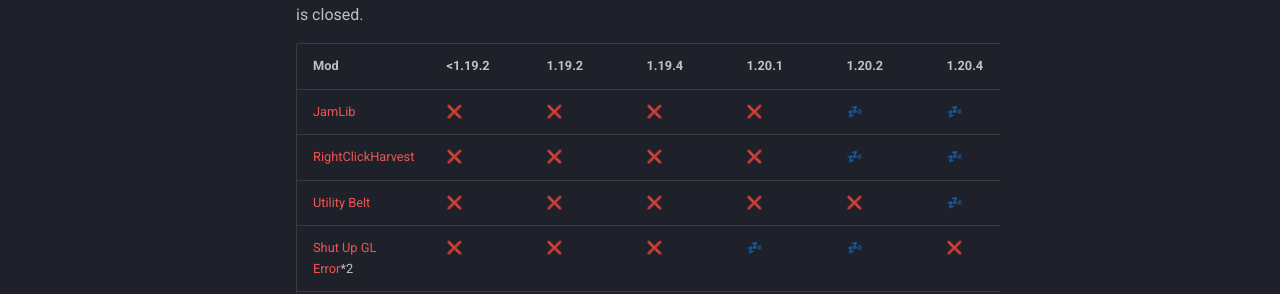
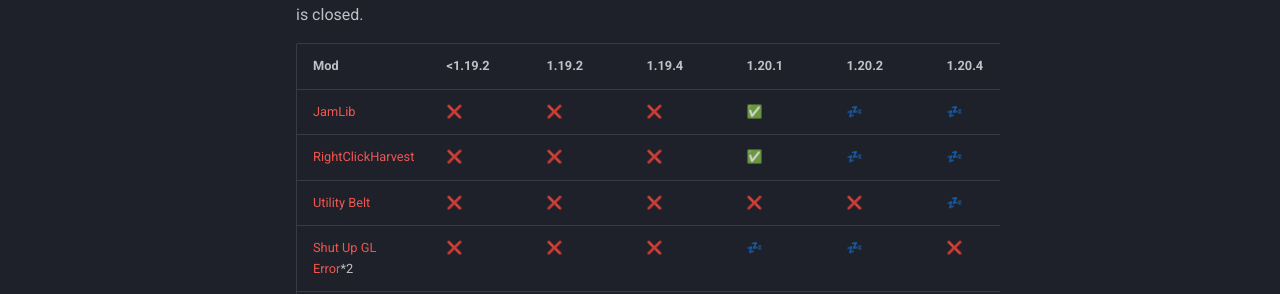
Before and after one commit to JamCoreModding/docs, an MkDocs documentation site: the page built from docs/supported-versions.md, in a window 1280 px wide and 1267 px high. Shown: the part 445-739 px from the top of the window. Built offline with MkDocs 1.6.1 and Material for MkDocs 9.7.7, drawn with Linux system fonts in a browser that asks for light colours; comment, search, counter and statistics services are not loaded.

```diff
--- a/docs/supported-versions.md
+++ b/docs/supported-versions.md
@@ -10,8 +10,8 @@ issue on GitHub, but do not be surprised if it is closed.
 
 | Mod                                                                                | <1.19.2 | 1.19.2 | 1.19.4 | 1.20.1 | 1.20.2 | 1.20.4 | 1.20.6 | 1.21/1.21.1 | 1.21.2/1.21.3 | 1.21.4 |
 | ---------------------------------------------------------------------------------- | ------- | ------ | ------ | ------ | ------ | ------ | ------ | ------ | ------ | ------ |
-| [JamLib](https://github.com/JamCoreModding/jamlib)                                 | ❌      | ❌     | ❌     | ❌     | 💤     | 💤     | 💤     | ✅     | ✅     | ✅     |
-| [RightClickHarvest](https://github.com/JamCoreModding/right-click-harvest)         | ❌      | ❌     | ❌     | ❌     | 💤     | 💤     | 💤     | ✅     | ✅     | ✅     |
+| [JamLib](https://github.com/JamCoreModding/jamlib)                                 | ❌      | ❌     | ❌     | ✅     | 💤     | 💤     | 💤     | ✅     | 💤     | ✅     |
+| [RightClickHarvest](https://github.com/JamCoreModding/right-click-harvest)         | ❌      | ❌     | ❌     | ✅     | 💤     | 💤     | 💤     | ✅     | 💤     | ✅     |
 | [Utility Belt](https://github.com/JamCoreModding/utility-belt)                     | ❌      | ❌     | ❌     | ❌     | ❌     | 💤     | 💤     | ✅     | ❌\*1  | ✅     |
 | [Shut Up GL Error](https://github.com/JamCoreModding/shut-up-gl-error)\*2          | ❌      | ❌     | ❌     | 💤     | 💤     | ❌     | ❌     | ❌     | ❌     | ❌     |
 | [Reaping](https://github.com/JamCoreModding/reaping)                               | ❌      | ❌     | ❌     | ❌     | ❌     | 💤     | 💤     | ✅     | 🚧     | 🚧     |
```
